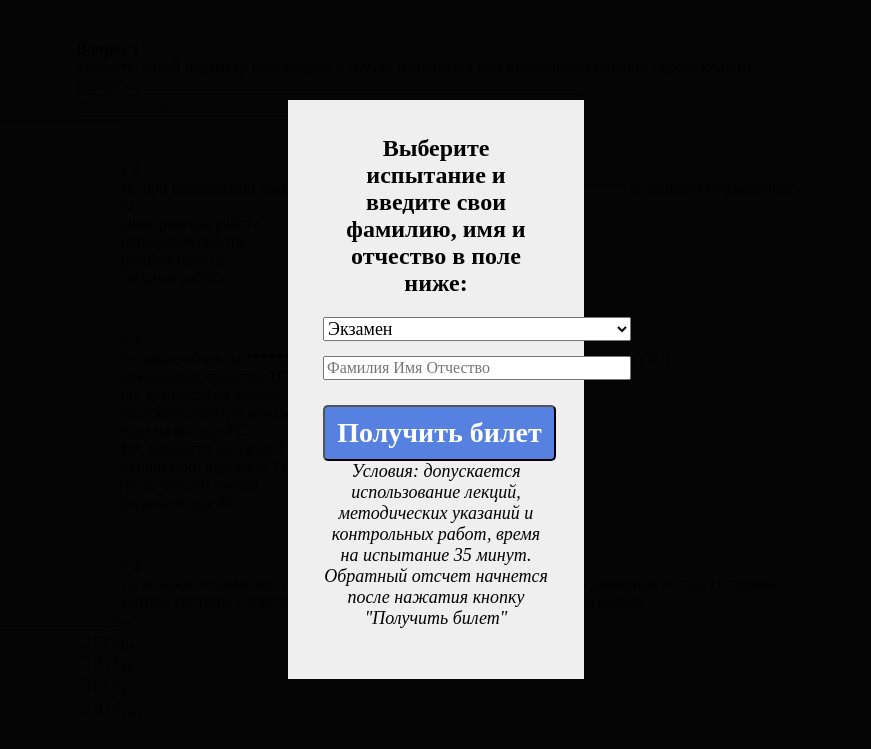
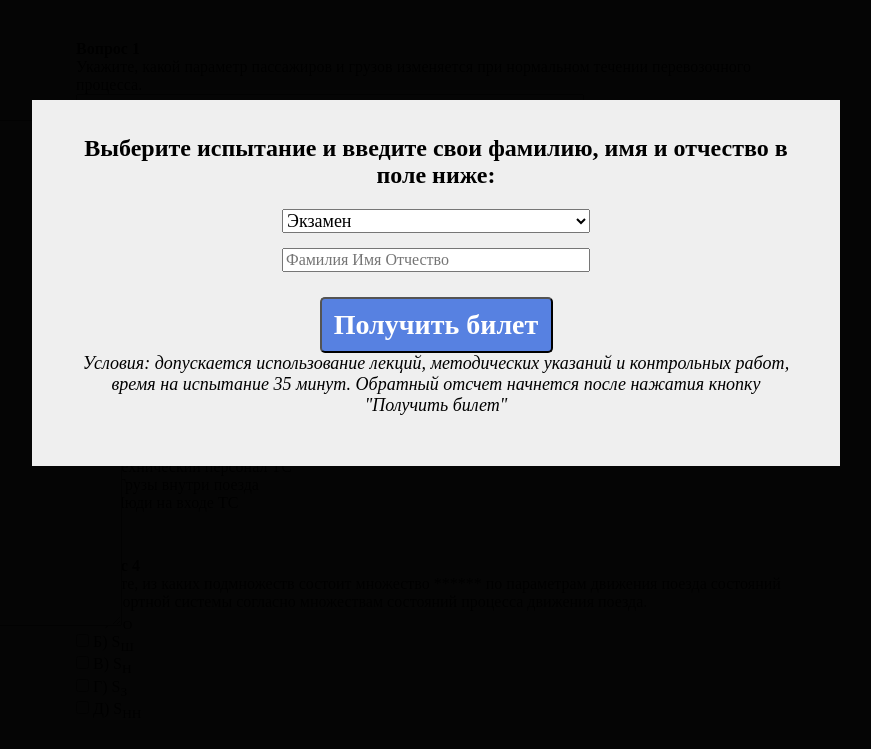
Before and after one commit to 415816/tbdp, a plain HTML site: page index.html in a window 1280 px wide. Shown: the top 749 px of the page, without its empty margins (204-1075 px from the left). Drawn offline with Linux system fonts and the light colour scheme.

Commit message:
change width of start message

```diff
--- a/style.css
+++ b/style.css
@@ -143,7 +143,7 @@ div div div {
 .chooseTest{
     margin: 100px auto;
     padding: 20px;
-    width: 20%;
+    width: 60%;
     z-index: 1700;
     background-color: #efefef;
     text-align: center;
```
Also changed, not shown: index.html (+1 -0 lines).
